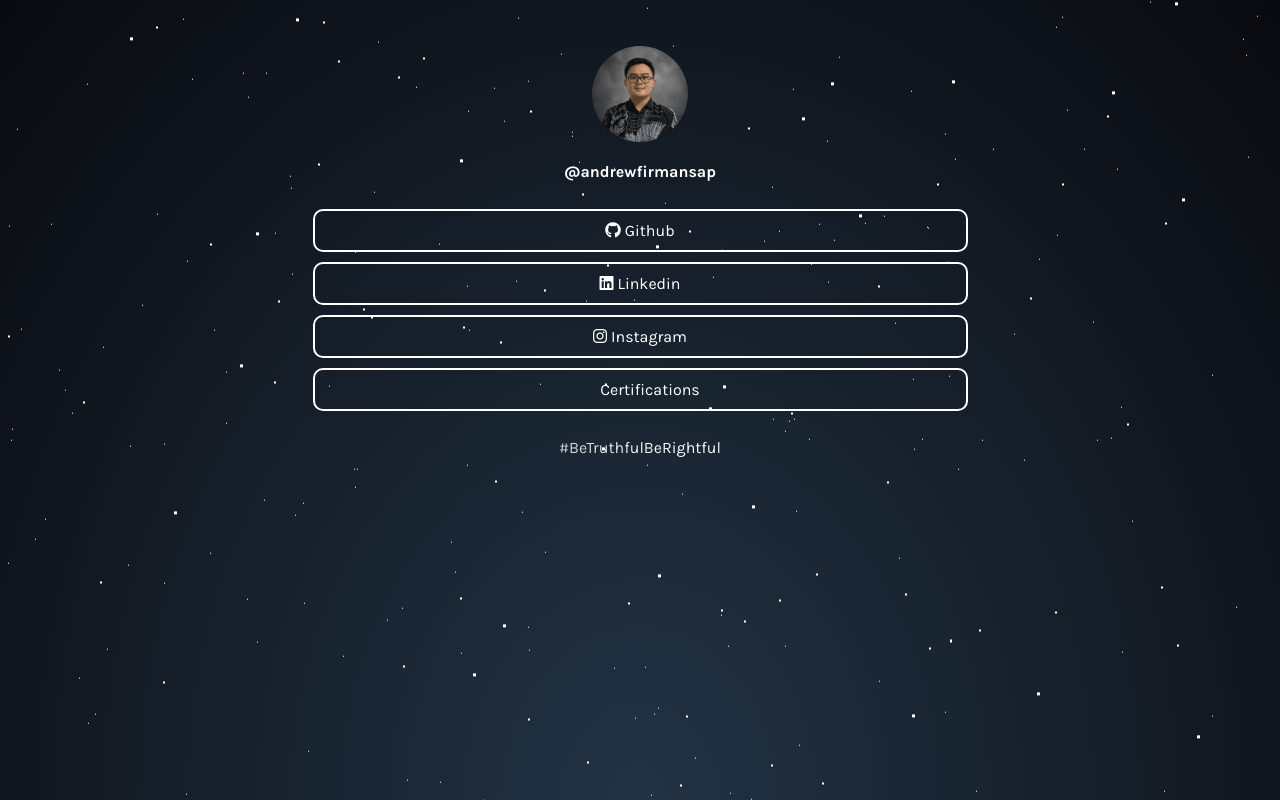
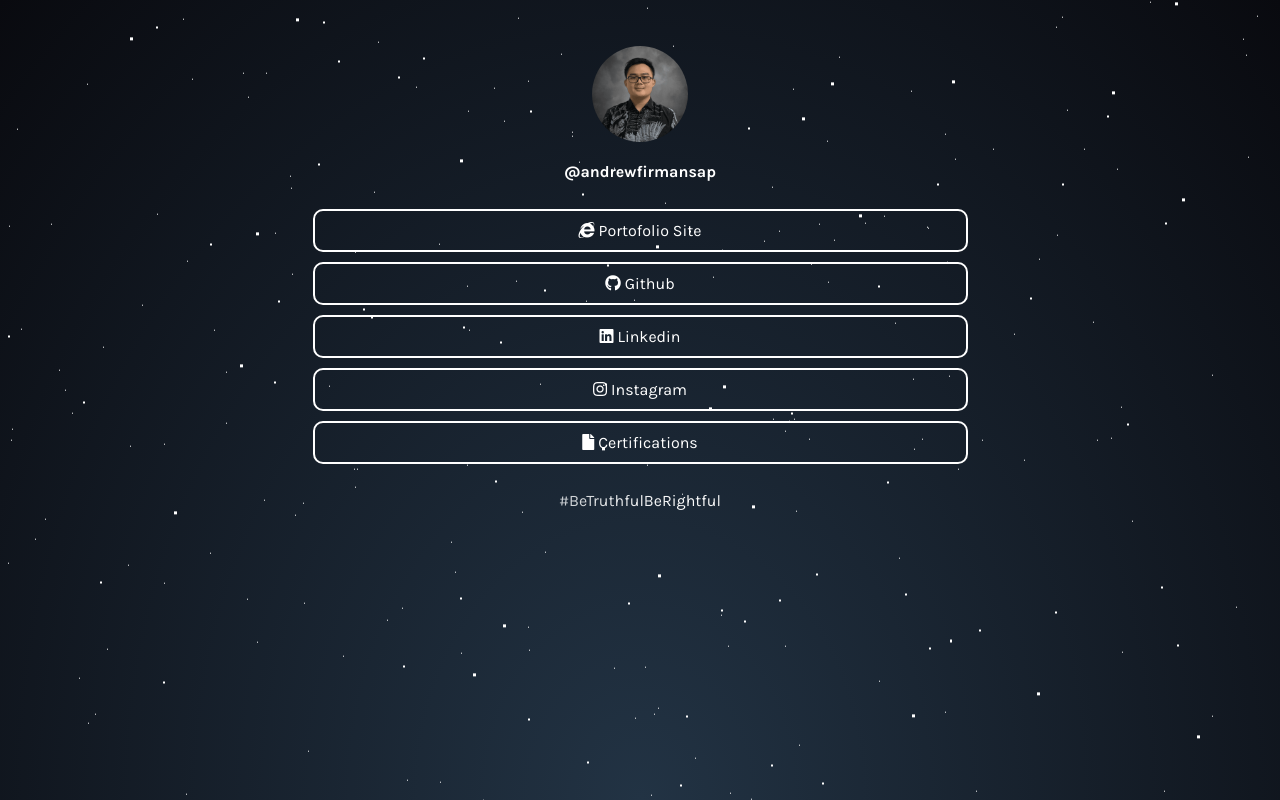
Before and after one commit to andrewfirmansap/andrewfirmansap.github.io, a plain HTML site: page index.html in a window 1280 px wide. Drawn offline with Linux system fonts and the light colour scheme.

Commit message:
feat(main): add certification and personal portofolio page

```diff
--- a/index.html
+++ b/index.html
@@ -44,6 +44,9 @@
     </div>
 
     <div id="links">
+      <a class="link" href="https://andrewfirmansap.pages.dev" target="_blank">
+        <i class="fab fa-internet-explorer">&nbsp;</i>Portofolio Site
+      </a>
       <a class="link" href="https://github.com/andrewfirmansap" target="_blank">
         <i class="fab fa-github">&nbsp;</i>Github
       </a>
@@ -57,7 +60,7 @@
         <i class="fab fa-instagram">&nbsp;</i>Instagram
       </a>
       <a class="link" href="https://drive.google.com/drive/folders/1WUFMg94mCkRcnLkuYYG_qklgyOWBm4tn?usp=sharing" target="_blank">
-        <i class="fab fa-file">&nbsp;</i>Certifications
+        <i class="fas fa-file">&nbsp;</i>Certifications
       </a>
 
       <!-- <a class="link" href="https://twitter.com/andrewfirman" target="_blank">
```
